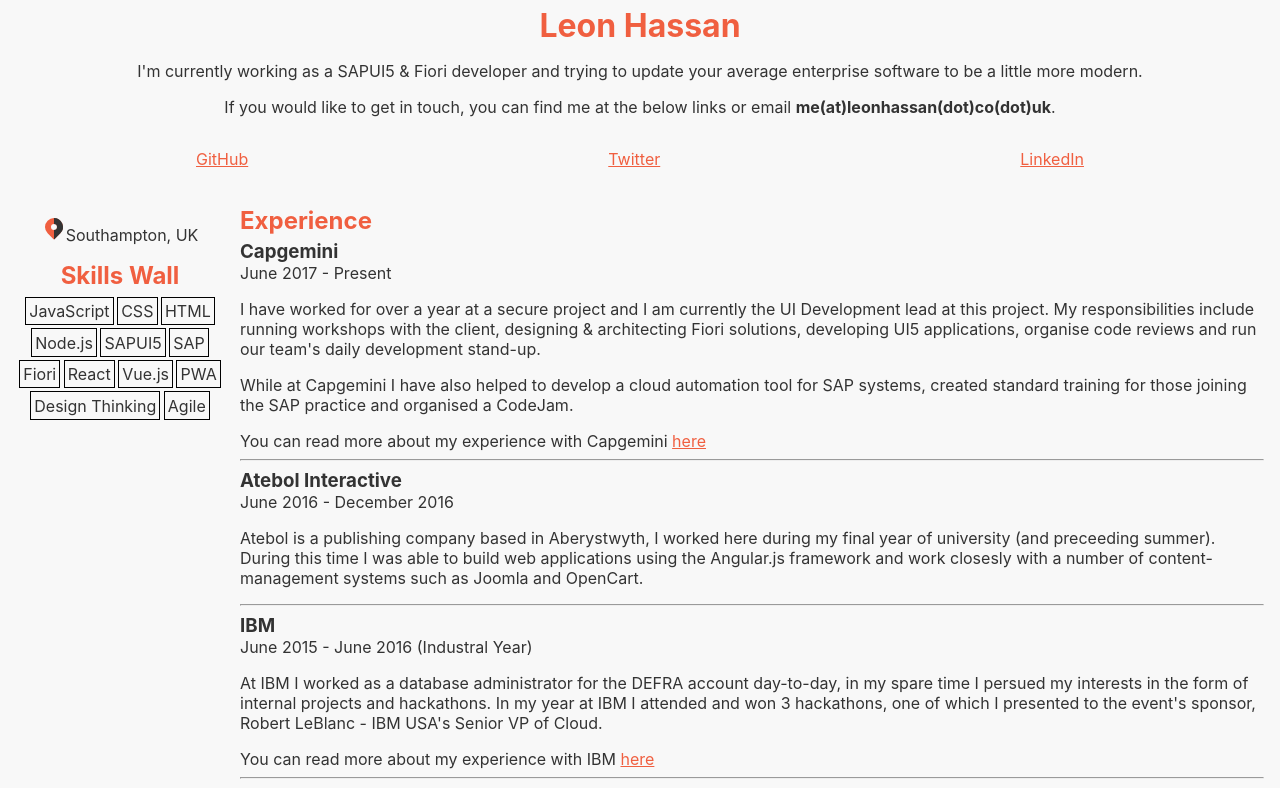
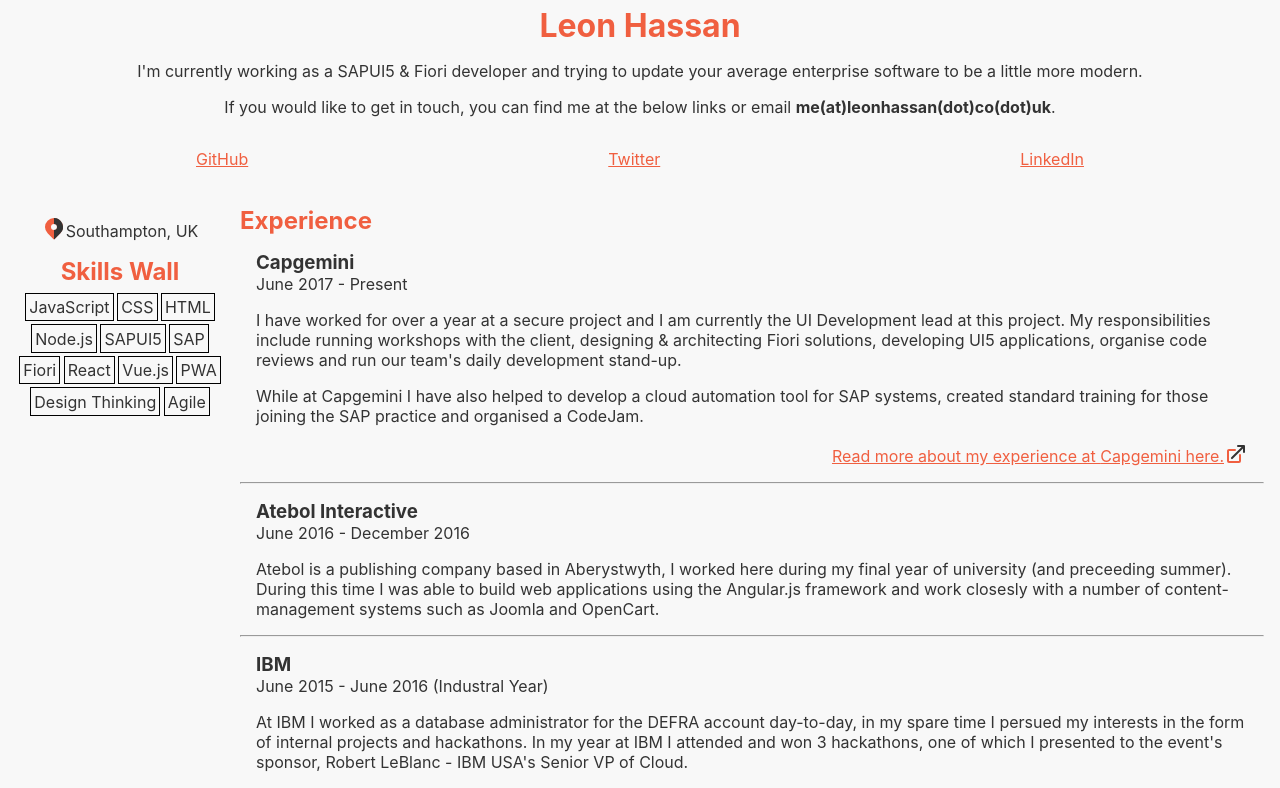
Before and after one commit to Leoooob/leonhassan.co.uk, a React (Create React App) app: page / in a window 1280 px wide. Shown: the top 788 px of the page. Built offline with nearby package versions, Linux system fonts and the light colour scheme.

Commit message:
brok classes into a few more compontents

```diff
--- a/src/App.css
+++ b/src/App.css
@@ -32,8 +32,16 @@
   display: inline-block;
 }
 
+main section {
+  margin: 1em;
+}
+
 main section h3 {
   margin: 0;
+}
+
+.readMore {
+  text-align: right;
 }
 
 aside {
@@ -88,6 +96,7 @@
 .icon {
   width: 24px;
   height: auto;
+  vertical-align: sub;
 }
 
 .icon.btn {
--- a/src/App.js
+++ b/src/App.js
@@ -19,6 +19,15 @@
         <h1>Leon Hassan</h1>
         <p>I'm currently working as a SAPUI5 & Fiori developer and trying to update your average enterprise software to be a little more modern. </p>
         <p>If you would like to get in touch, you can find me at the below links or email <strong>me(at)leonhassan(dot)co(dot)uk</strong>.</p>
+        <ContactGlyphs/>
+      </header>
+    );
+  }
+}
+
+class ContactGlyphs extends Header {
+  render() {
+    return (
       <div className="glyphs">
         <span>
           <a href="https://github.com/Leoooob" rel="noopener noreferrer" target="_blank">
@@ -36,7 +45,6 @@
           </a>
         </span>
       </div>
-        </header>
     );
     // TODO: ADD GLYPHS FOR GITHUB, TWITTER, LINKEDIN AND EMAIL
   }
@@ -70,15 +78,14 @@
 
 class Aside extends React.Component {
   render() {
-    /* TODO: add a location glyph & Southampton, UK */
     return (
       <aside>
-        <div class="location">
-          <svg xmlns="http://www.w3.org/2000/svg" viewBox="0 0 24 24" class="icon"><path class="iconPrimary" d="M5.64 16.36a9 9 0 1 1 12.72 0l-5.65 5.66a1 1 0 0 1-1.42 0l-5.65-5.66zM12 13a3 3 0 1 0 0-6 3 3 0 0 0 0 6z"/><path class="iconSecondary" d="M12 1a9 9 0 0 1 6.36 15.36l-5.65 5.66a1 1 0 0 1-.71.3V13a3 3 0 0 0 0-6V1z"/></svg>
+        <div className="location">
+          <svg xmlns="http://www.w3.org/2000/svg" viewBox="0 0 24 24" className="icon"><path className="iconPrimary" d="M5.64 16.36a9 9 0 1 1 12.72 0l-5.65 5.66a1 1 0 0 1-1.42 0l-5.65-5.66zM12 13a3 3 0 1 0 0-6 3 3 0 0 0 0 6z"/><path className="iconSecondary" d="M12 1a9 9 0 0 1 6.36 15.36l-5.65 5.66a1 1 0 0 1-.71.3V13a3 3 0 0 0 0-6V1z"/></svg>
           <span>Southampton, UK</span>
         </div>
         <h2>Skills Wall</h2>
-        <SkillWall skills={aSkills} />
+        <SkillWall aSkills={aSkills} />
       </aside>
     );
   }
@@ -86,11 +93,33 @@
 
 class SkillWall extends React.Component {
   render() {
-      var skillComponents = this.props.skills.map(function(sSkill, iKey) {
+    return (
+      <div className="skillWall">
+        <SkillBricks aSkillList={this.props.aSkills} />
+        <SkillDescription/>
+      </div>
+    );
+  }
+}
+
+class SkillBricks extends SkillWall {
+  render() {
+    // TODO: map both skill name and description to the list item
+    var skillComponents = this.props.aSkillList.map(function(sSkill, iKey) {
       return <li key={iKey}>{sSkill}</li>;
     });
 
     return <ul className="skillsList">{skillComponents}</ul>;
+  }
+}
+
+class SkillDescription extends SkillWall {
+  render() {
+    return (
+      <div>
+
+      </div>
+    );
   }
 }
 
@@ -104,7 +133,7 @@
           <span>June 2017 - Present</span>
           <p>I have worked for over a year at a secure project and I am currently the UI Development lead at this project. My responsibilities include running workshops with the client, designing & architecting Fiori solutions, developing UI5 applications, organise code reviews and run our team's daily development stand-up.</p>
           <p>While at Capgemini I have also helped to develop a cloud automation tool for SAP systems, created standard training for those joining the SAP practice and organised a CodeJam.</p>
-          <span>You can read more about my experience with Capgemini <a href="https://blog.leonhassan.co.uk/tag/capgemini/" rel="noopener noreferrer" target="_blank">here</a></span>
+          <ReadMoreLink company="Capgemini" tag="capgemini" />
         </section><hr/>
 
         <section>
@@ -117,7 +146,7 @@
           <h3>IBM</h3>
           <span>June 2015 - June 2016 (Industral Year)</span>
           <p>At IBM I worked as a database administrator for the DEFRA account day-to-day, in my spare time I persued my interests in the form of internal projects and hackathons. In my year at IBM I attended and won 3 hackathons, one of which I presented to the event's sponsor, Robert LeBlanc - IBM USA's Senior VP of Cloud.</p>
-          <span>You can read more about my experience with IBM <a href="https://blog.leonhassan.co.uk/tag/ibm/" rel="noopener noreferrer" target="_blank">here</a></span>
+          <ReadMoreLink company="IBM" tag="ibm" />
         </section><hr/>
 
         <section>
@@ -130,4 +159,17 @@
   }
 }
 
+class ReadMoreLink extends Content {
+  render() {
+    return (
+      <div className="readMore">
+        <a href={"https://blog.leonhassan.co.uk/tag/" + this.props.tag} rel="noopener noreferrer" target="_blank">
+          Read more about my experience at {this.props.company} here.
+          <svg xmlns="http://www.w3.org/2000/svg" viewBox="0 0 24 24" className="icon"><path className="iconPrimary" d="M12 8a1 1 0 0 1-1 1H5v10h10v-6a1 1 0 0 1 2 0v6a2 2 0 0 1-2 2H5a2 2 0 0 1-2-2V9c0-1.1.9-2 2-2h6a1 1 0 0 1 1 1z"/><path className="iconSecondary" d="M19 6.41L8.7 16.71a1 1 0 1 1-1.4-1.42L17.58 5H14a1 1 0 0 1 0-2h6a1 1 0 0 1 1 1v6a1 1 0 0 1-2 0V6.41z"/></svg>
+        </a>
+      </div>
+    );
+  }
+}
+
 export default App;
```
Lines whose indentation alone changed are shown as unchanged.
